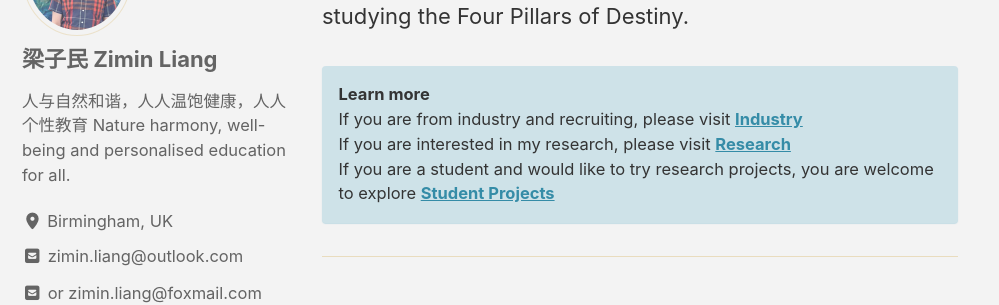
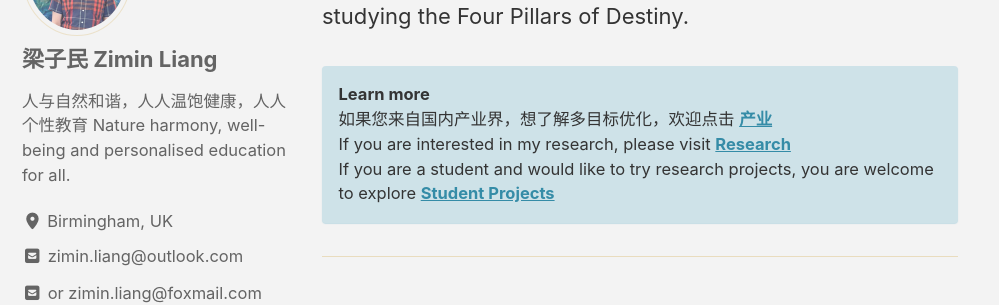
Before and after one commit to Zim-L/Zim-L.github.io, a Jekyll site: the page built from pages/about.md, in a window 1280 px wide and 900 px high, scrolled down 984 px. Shown: the part 151-456 px from the top of the window, without its empty margins (0-999 px from the left). Built offline with Jekyll 4.4.1, drawn with Linux system fonts in a browser that asks for light colours; cached includes are drawn as plain includes.

Commit message:
Update about.md

```diff
--- a/pages/about.md
+++ b/pages/about.md
@@ -25,7 +25,7 @@ In my spare time, I enjoy playing the piano, Go, reading, and studying the Four
 
 
 **Learn more**<br />
-If you are from industry and recruiting, please visit [**Industry**](/industry/)<br />
+如果您来自国内产业界，想了解多目标优化，欢迎点击 [**产业**](/industry/)<br />
 If you are interested in my research, please visit [**Research**](/research/)<br />
 If you are a student and would like to try research projects, you are welcome to explore [**Student Projects**](/teaching/#projects)
 {: .notice--info}
```
